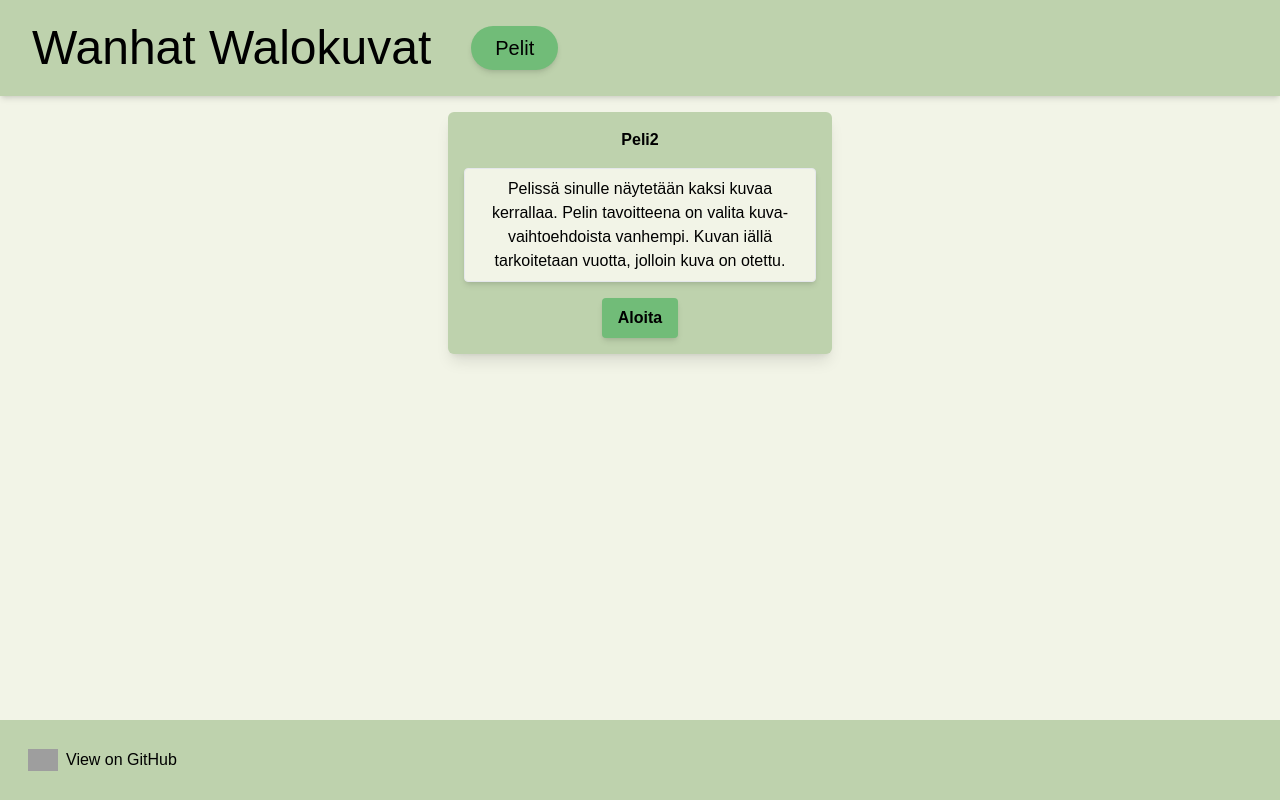
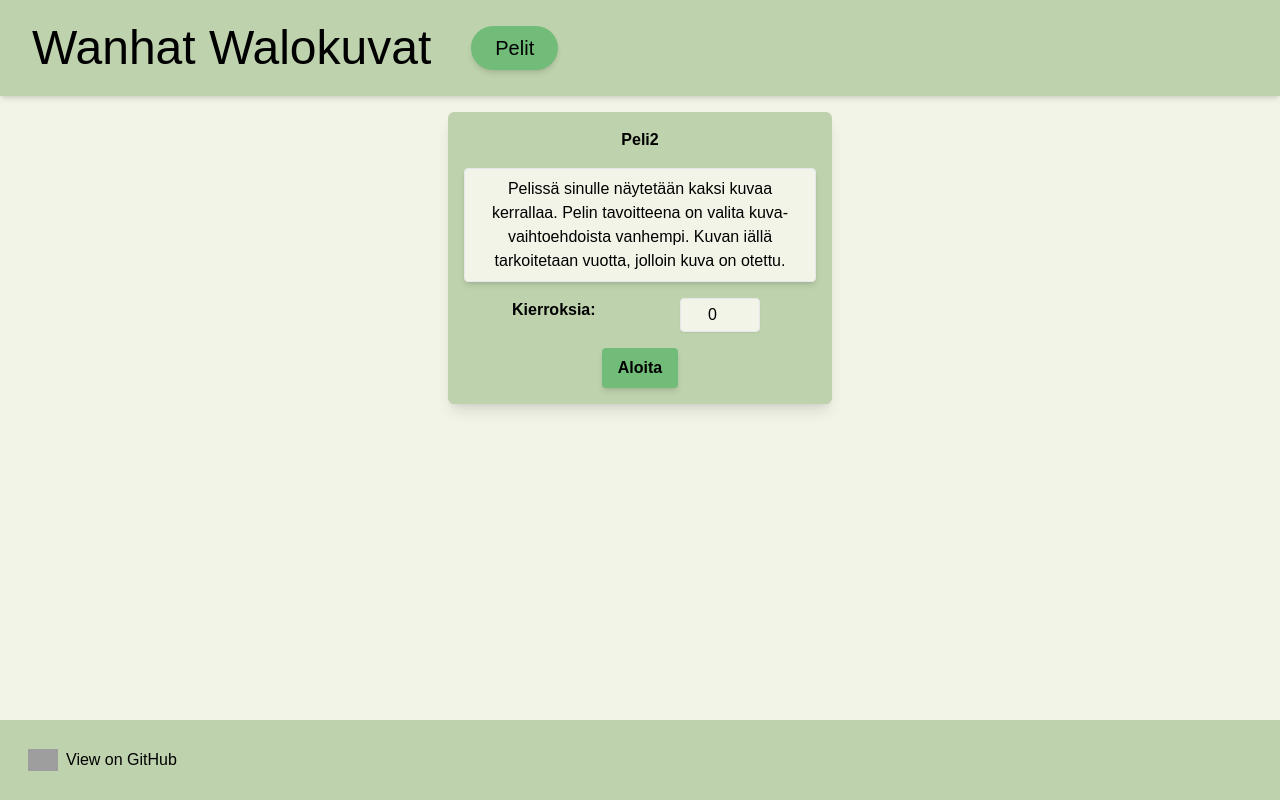
Before and after one commit to JesseK13241/WanhatWalokuvat, a Next.js app: page /pelit/peli2 in a window 1280 px wide. Built offline with nearby package versions, Linux system fonts and the light colour scheme; grey boxes are pictures that could not be loaded; a web font is replaced by a local one.

Commit message:
Peli2: kierrosten määrän valinta, closes #77

```diff
--- a/src/app/pelit/peli2/Start.js
+++ b/src/app/pelit/peli2/Start.js
@@ -1,7 +1,13 @@
-export default function Start({ initGame }) {
+import { useState } from "react"
+
+export default function Start({ initGameWithParams }) {
   const handleSubmit = () => {
-    initGame()
+    initGameWithParams({
+      rounds: rounds,
+    })
   }
+
+  const [rounds, setRounds] = useState(0)
 
   return (
     <div className="flex items-center justify-center">
@@ -12,6 +18,22 @@ export default function Start({ initGame }) {
           valita kuva-vaihtoehdoista vanhempi. Kuvan iällä tarkoitetaan vuotta,
           jolloin kuva on otettu.
         </p>
+
+        <div className="flex w-64 justify-between">
+          <label className="font-bold" htmlFor="roundInput">
+            Kierroksia:
+          </label>
+          <input
+            name="roundInput"
+            className="mx-2 w-20 rounded border bg-primary p-1 text-center shadow-sm"
+            type="number"
+            value={rounds}
+            onChange={(e) => {
+              if (e.target.value >= 0) setRounds(e.target.valueAsNumber)
+            }}
+          />
+        </div>
+
         <button
           type="button"
           onClick={handleSubmit}
--- a/src/app/pelit/peli2/page.js
+++ b/src/app/pelit/peli2/page.js
@@ -18,6 +18,8 @@ export default function Peli2({ decadeRange }) {
   const [answered, setAnswered] = useState(false)
   const [correctAnswer, setCorrectAnswer] = useState(false)
   const [started, setStarted] = useState(false)
+  const [roundNumber, setRoundNumber] = useState(0)
+  const [totalRounds, setTotalRounds] = useState(0)
 
   const startYear = 1880 // Minimivuosi
   const currentYear = new Date().getFullYear() // Tämä vuosi (maksimiarvo kuvan vuodelle)
@@ -32,13 +34,18 @@ export default function Peli2({ decadeRange }) {
   const olderDecadeRange = `${startYear}-${splitDecade - 1}`
   const newerDecadeRange = `${splitDecade + 10}-${currentYear}`
 
+  // Kutsutaan kerran, kun peli aloitetaan
   useEffect(() => {
     if (started) {
+      setRoundNumber(1)
       nextRound()
     }
   }, [started])
 
-  const startGame = () => setStarted(true)
+  const startGame = (params) => {
+    params.rounds && setTotalRounds(params.rounds)
+    setStarted(true)
+  }
 
   const nextRound = async () => {
     setLeftPhoto(null)
@@ -73,6 +80,11 @@ export default function Peli2({ decadeRange }) {
     setCorrectAnswer(rightPhoto.isOlder)
   }
 
+  const handleNext = () => {
+    setRoundNumber(roundNumber + 1)
+    if (totalRounds == 0 || roundNumber < totalRounds) nextRound()
+  }
+
   const styles = {
     correct:
       "w-[95%] mx-[2.5%] text-center font-bold border-black border-2 rounded-xl bg-green-500 px-4 py-2 shadow-md",
@@ -81,7 +93,12 @@ export default function Peli2({ decadeRange }) {
   }
 
   if (!started) {
-    return <Start initGame={startGame} />
+    return <Start initGameWithParams={startGame} />
+  }
+
+  if (totalRounds == 0 || roundNumber > totalRounds) {
+    // TODO: Korvaa Tulokset-komponentilla
+    return <div>Peli päättyi!</div>
   }
 
   if (leftPhoto == null || rightPhoto == null) {
@@ -156,7 +173,7 @@ export default function Peli2({ decadeRange }) {
       </div>
       <button
         className="btn-primary mb-4 p-4 px-6 shadow-md"
-        onClick={nextRound}
+        onClick={handleNext}
         disabled={!answered}
       >
         Seuraava
```
